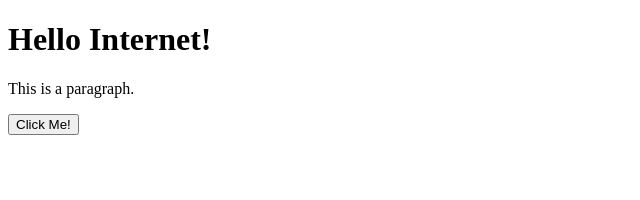
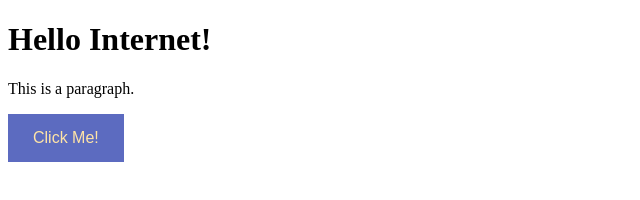
Before and after one commit to ben-jamin1/Ben-Sutter.github.io, a plain HTML site: page index.html in a window 1280 px wide. Shown: the whole page, without its empty margins (0-640 px from the left). Drawn offline with Linux system fonts and the light colour scheme.

Commit message:
Update index.html

```diff
--- a/index.html
+++ b/index.html
@@ -21,7 +21,7 @@
 
 <h1>Hello Internet!</h1>
 <p>This is a paragraph.</p>
-<button type="button">Click Me!</button>
+<button class="button">Click Me!</button>
 <script>alert('yeet.');</script>
 </body>
 </html>
```
